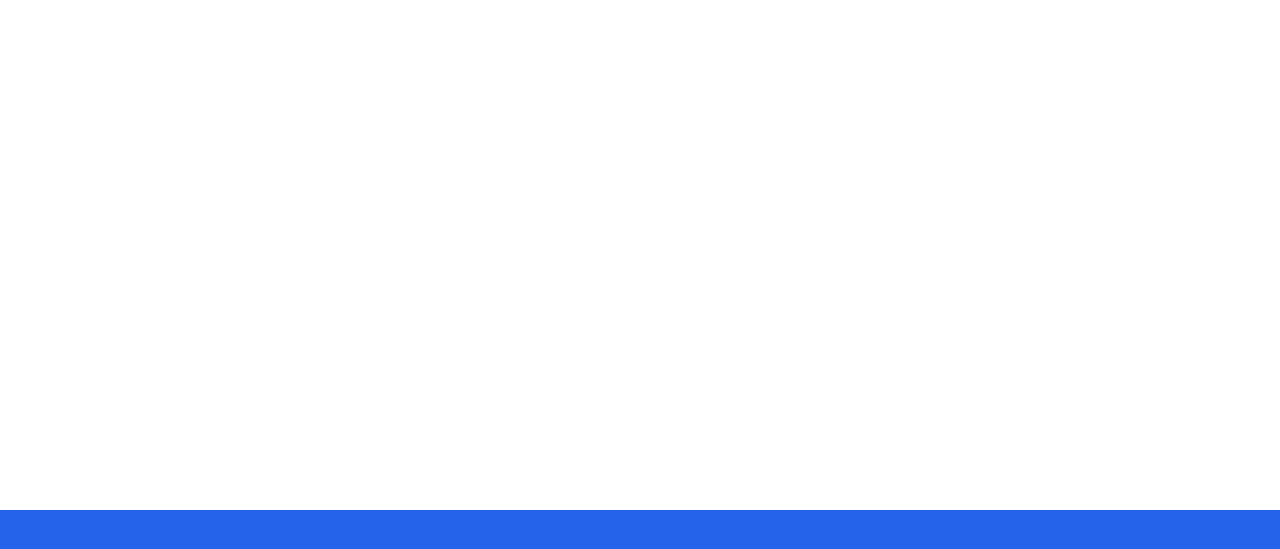
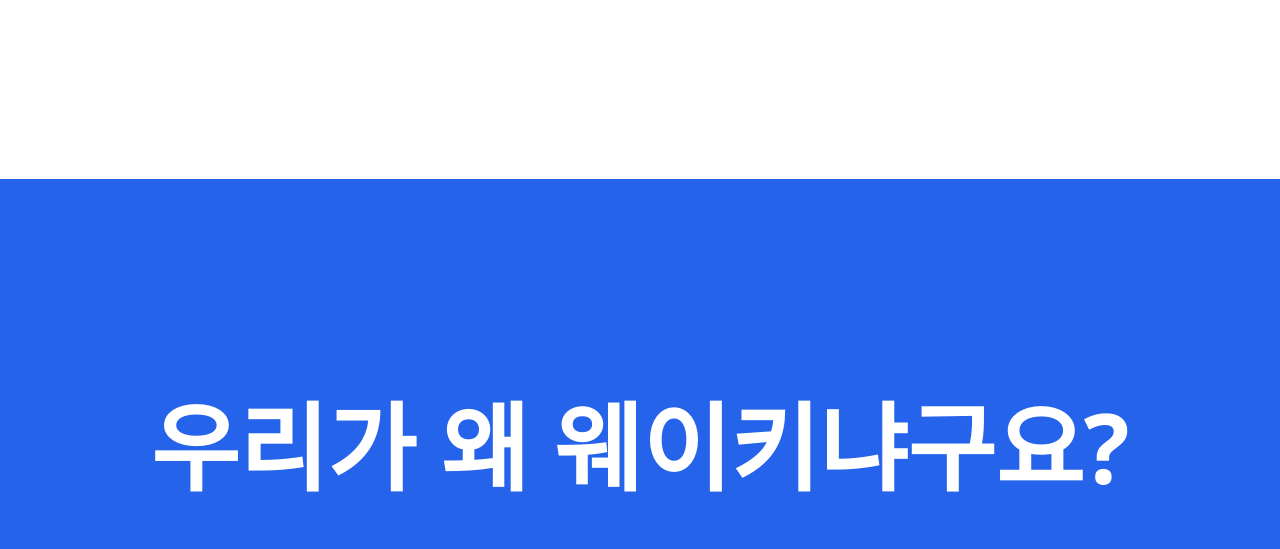
Before and after one commit to jisu-moon/wakey, a React (Vite) app: page / in a window 1280 px wide. Shown: the part 1605-2154 px from the top of the page. Built offline with nearby package versions, Linux system fonts and the light colour scheme.

Commit message:
fix : useViewport 삭제 'framer-motion에서 원하는 기능 찾음'

```diff
--- a/src/components/Home/MainTitleWrapper.jsx
+++ b/src/components/Home/HeroWrapper.jsx
@@ -4,10 +4,11 @@ import PropTypes from 'prop-types';
 import Circle from '../Common/Circle';
 import { useScroll, useTransform } from 'framer-motion';
 
-export default function MainTitleWrapper() {
+export default function HeroWrapper() {
   const { scrollY } = useScroll();
-  const circleScale = useTransform(scrollY, [20, window.innerHeight], [0, 150]);
+  const windowHeight = window.innerHeight;
 
+  const circleScale = useTransform(scrollY, [20, windowHeight], [0, 145]);
   return (
     <S.Wrapper>
       <S.Title>
@@ -37,16 +38,16 @@ export default function MainTitleWrapper() {
           motion={true}
           style={{ scale: circleScale, x: '-50%', y: '-50%' }}
         />
-        <Circle size={0.8} />
-        <Circle size={0.95} />
-        <Circle size={1.3} />
-        <Circle size={1.7} />
+        <Circle size={1.2} />
+        <Circle size={1.4} />
+        <Circle size={1.9} />
+        <Circle size={2.4} />
       </S.CircleWrapper>
     </S.Wrapper>
   );
 }
 
-MainTitleWrapper.propTypes = {
+HeroWrapper.propTypes = {
   children: PropTypes.node,
   tag: PropTypes.string,
 };
--- a/src/components/Home/WhyWrapper.jsx
+++ b/src/components/Home/WhyWrapper.jsx
@@ -1,5 +1,65 @@
+import {
+  motion,
+  useMotionValueEvent,
+  useScroll,
+  useTransform,
+} from 'framer-motion';
+
 import * as S from '../../styles/components/Home/WhyWrapper.style';
+import { useRef } from 'react';
 
 export default function WhyWrapper() {
-  return <S.Wrapper></S.Wrapper>;
+  const ref = useRef(null);
+  const { scrollYProgress } = useScroll({
+    target: ref,
+    offset: ['start end', 'end start'],
+  });
+
+  useMotionValueEvent(scrollYProgress, 'change', latest => {
+    console.log(latest);
+  });
+
+  const topScale = useTransform(scrollYProgress, [0, 0.1], [1, 2]);
+  // const topScale = useTransform(
+  //   adjustedScrollY,
+  //   [0, getPercentageValue(viewport.height, 5)],
+  //   [1, 2],
+  // );
+  // const topOpacity = useTransform(
+  //   scrollY,
+  //   [viewport.y - 200, viewport.y],
+  //   [1, 0],
+  // );
+
+  // const textOpacity = useTransform(
+  //   scrollY,
+  //   [viewport.y, viewport.y + 150, viewport.y + 300, viewport.y + 500],
+  //   [0, 1, 1, 0],
+  // );
+  // const textY = useTransform(
+  //   scrollY,
+  //   [viewport.y, viewport.y + 150, viewport.y + 300, viewport.y + 500],
+  //   [50, 0, 0, -50],
+  // );
+
+  return (
+    <S.WhyTextWrapper ref={ref}>
+      <motion.p className='top' style={{ scale: topScale }}>
+        우리가 왜 웨이키냐구요?
+      </motion.p>
+      {/* <motion.p
+        className='positionCenter'
+        style={{
+          opacity: textOpacity,
+          y: textY,
+          x: '-50%',
+        }}
+      >
+        깨어나세요!(Wakey) 매출을 높일 수 있는
+      </motion.p>
+      <motion.p initial={{ y: 100, opacity: 0 }}>
+        모든 것들을 쉽게 알려드립니다
+      </motion.p> */}
+    </S.WhyTextWrapper>
+  );
 }
--- a/src/hooks/useViewport.jsx
+++ /dev/null
@@ -1,27 +0,0 @@
-import { useCallback, useLayoutEffect, useRef, useState } from 'react';
-
-const useViewport = () => {
-  const ref = useRef(null);
-  const [viewport, setViewport] = useState({ y: 0, height: 0 });
-  const viewportHandler = useCallback(() => {
-    const { top, height } = ref.current.getBoundingClientRect();
-    const y = window.scrollY + top;
-    if (y !== viewport.y) {
-      setViewport({ y, height });
-    }
-  }, [viewport]);
-
-  useLayoutEffect(() => {
-    viewportHandler();
-    window.addEventListener('resize', viewportHandler);
-    return () => {
-      window.removeEventListener('resize', viewportHandler);
-    };
-  }, [viewportHandler]);
-  return {
-    ref,
-    viewport,
-  };
-};
-
-export default useViewport;
--- a/src/pages/Home.jsx
+++ b/src/pages/Home.jsx
@@ -1,41 +1,15 @@
-import { useScroll, useTransform } from 'framer-motion';
-import { motion } from 'framer-motion';
-
-import MainTitleWrapper from '../components/Home/MainTitleWrapper';
+import HeroWrapper from '../components/Home/HeroWrapper';
 import WhyWrapper from '../components/Home/WhyWrapper';
 
 import * as S from '../styles/pages/Home.style';
-import useViewport from '../hooks/useViewport';
 
 export default function Home() {
-  const { scrollY } = useScroll();
-  const textOpacity = useTransform(
-    scrollY,
-    [window.innerHeight * 2, window.innerHeight * 2 + 200],
-    [0, 1],
-  );
-  const { ref, viewport } = useViewport();
-  console.log(viewport);
   return (
     <>
-      <S.Container $zIndex={2}>
-        <MainTitleWrapper />
-        <S.WhyTextWrapper>
-          <motion.p
-            ref={ref}
-            initial={{ y: 100, opacity: 0 }}
-            style={{
-              opacity: textOpacity,
-            }}
-          >
-            깨어나세요!(Wakey) 매출을 높일 수 있는
-          </motion.p>
-          <motion.p initial={{ y: 100, opacity: 0 }}>
-            모든 것들을 쉽게 알려드립니다
-          </motion.p>
-        </S.WhyTextWrapper>
+      <S.Container>
+        <HeroWrapper />
       </S.Container>
-      <S.Container2 $background={'primary'} $zIndex={1}>
+      <S.Container2>
         <WhyWrapper />
       </S.Container2>
     </>
--- a/src/styles/GlobalStyle.js
+++ b/src/styles/GlobalStyle.js
@@ -21,6 +21,7 @@ const GlobalStyle = createGlobalStyle`
     color: black;
   }
 
+
 `;
 
 export default GlobalStyle;
--- a/src/styles/components/Common/Circle.style.js
+++ b/src/styles/components/Common/Circle.style.js
@@ -7,7 +7,7 @@ const waveAnimation = keyframes`
     transform: scale(1) translate(-50%,-50%);
   }
   50% {
-    transform: scale(1.01) translate(-50%,-50%);
+    transform: scale(1.015) translate(-50%,-50%);
   }
   100% {
     transform: scale(1) translate(-50%,-50%);
@@ -15,18 +15,22 @@ const waveAnimation = keyframes`
 `;
 
 export const Content = styled.div`
-  width: ${({ size }) => `calc(100vh * ${size})`};
-  height: ${({ size }) => `calc(100vh * ${size})`};
+  width: ${({ size }) => `calc(60vh * ${size})`};
+  height: ${({ size }) => `calc(60vh * ${size})`};
   animation: ${waveAnimation} 1.5s ${({ size }) => `${size}s`} ease-in-out
     infinite;
   border-radius: 50%;
   border: 2px solid ${({ theme }) => theme.colors.primary};
   opacity: 0.2;
-  transform-origin: center center;
-  ${({ theme }) => theme.absoluteCenter}
+  transform-origin: center;
+  ${({ theme }) => theme.absoluteCenter};
+  ${media.table`
+    width: ${({ size }) => `calc(60vw * ${size})`};
+    height: ${({ size }) => `calc(60vw * ${size})`};
+  `};
   ${media.mobile`
-    width: ${({ size }) => `calc(60vh * ${size})`};
-    height: ${({ size }) => `calc(60vh * ${size})`};
+    width: ${({ size }) => `calc(80vw * ${size})`};
+    height: ${({ size }) => `calc(80vw * ${size})`};
   `};
   box-shadow: inset 0 0px 80px rgba(255, 255, 255, 0.3);
 `;
@@ -34,13 +38,17 @@ export const Content = styled.div`
 export const MotionContent = styled(Content).attrs({
   as: motion.div,
 })`
-  width: 1vw;
-  height: 1vw;
+  width: 1.2vw;
+  height: 1.2vw;
   animation: none;
   border: 0;
   background: ${({ theme }) => theme.colors.primary};
   opacity: 1;
   transform: translate(-50%, -50%) scale(0);
+  ${media.table`
+    width:2vw;
+    height:2vw;
+  `}
   ${media.mobile`
     width:1vh;
     height:1vh;
--- a/src/styles/components/Home/WhyWrapper.style.js
+++ b/src/styles/components/Home/WhyWrapper.style.js
@@ -1,7 +1,31 @@
 import styled from 'styled-components';
+import media from '../../media';
 
-export const Wrapper = styled.div`
-  /* height: 200vh; */
-  max-width: 1200px;
-  margin: 0 auto;
+export const WhyTextWrapper = styled.div`
+  height: 500vh;
+  background: ${({ theme }) => theme.colors.primary};
+  /* height: 100vh; */
+  /* position: sticky; */
+  top: 0%;
+  z-index: 5;
+  overflow: hidden;
+  p {
+    font-weight: 700;
+    font-size: ${({ theme }) => theme.fontSize.xl};
+    color: #fff;
+    text-align: center;
+    line-height: 1.2;
+  }
+  .top {
+    padding-top: 20vh;
+  }
+  .positionCenter {
+    width: 100%;
+    ${({ theme }) => theme.absoluteCenter};
+  }
+  ${media.mobile`
+    p{
+        font-size: ${({ theme }) => theme.fontSize.mdSub};
+    }
+  `}
 `;
--- a/src/styles/pages/Home.style.js
+++ b/src/styles/pages/Home.style.js
@@ -7,31 +7,15 @@ export const Container = styled.section`
   height: ${({ height }) => height || 'auto'};
   background: ${({ theme, $background }) =>
     theme.colors[$background] || 'transparent'};
-  z-index: ${({ $zIndex }) => $zIndex};
   padding-top: ${({ $paddingTop }) => $paddingTop};
+  height: 200vh;
 `;
 
 export const Container2 = styled(Container)`
-  height: 200vh;
+  /* height: 500vh; */
+  /* background: ${({ theme }) => theme.colors.primary}; */
+  margin-top: 23vh;
   ${media.mobile`
-    height:120vh;
-  `}
+    margin-top:0;
+  `};
 `;
-
-export const WhyTextWrapper = styled.div`
-  padding-top: 150vh;
-  position: relative;
-  z-index: 5;
-  p {
-    font-weight: 700;
-    font-size: ${({ theme }) => theme.fontSize.xl};
-    color: #fff;
-    text-align: center;
-    line-height: 1.2;
-  }
-  ${media.mobile`
-    p{
-        font-size: ${({ theme }) => theme.fontSize.mdSub};
-    }
-  `}
-`;
--- /dev/null
+++ b/src/utils/calculationFormula.js
@@ -0,0 +1,3 @@
+export const getPercentageValue = (total, percentage) => {
+  return (total * percentage) / 100;
+};
```
Also changed, not shown: src/components/Common/Test.jsx (added, +33 -0 lines).
